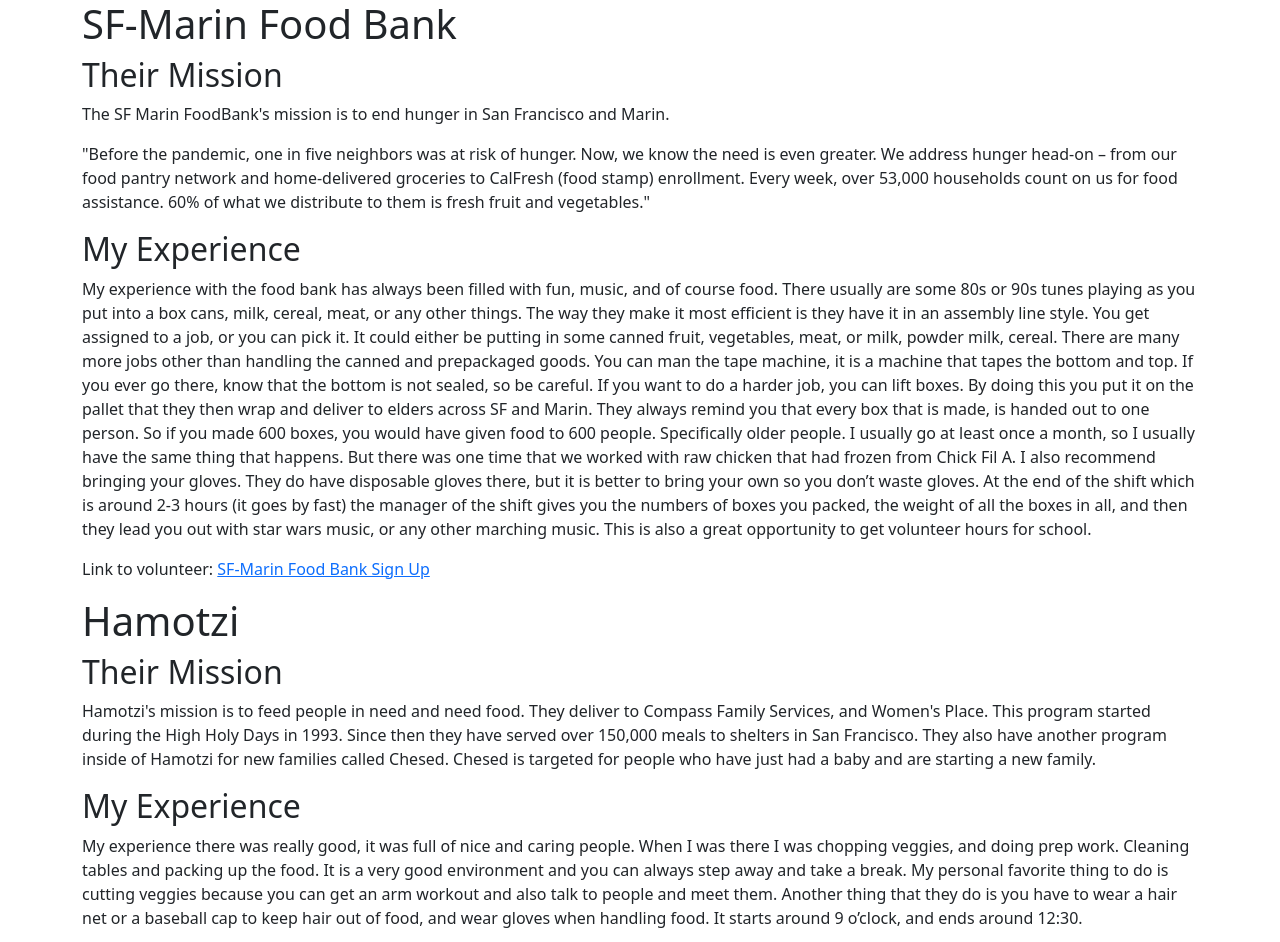
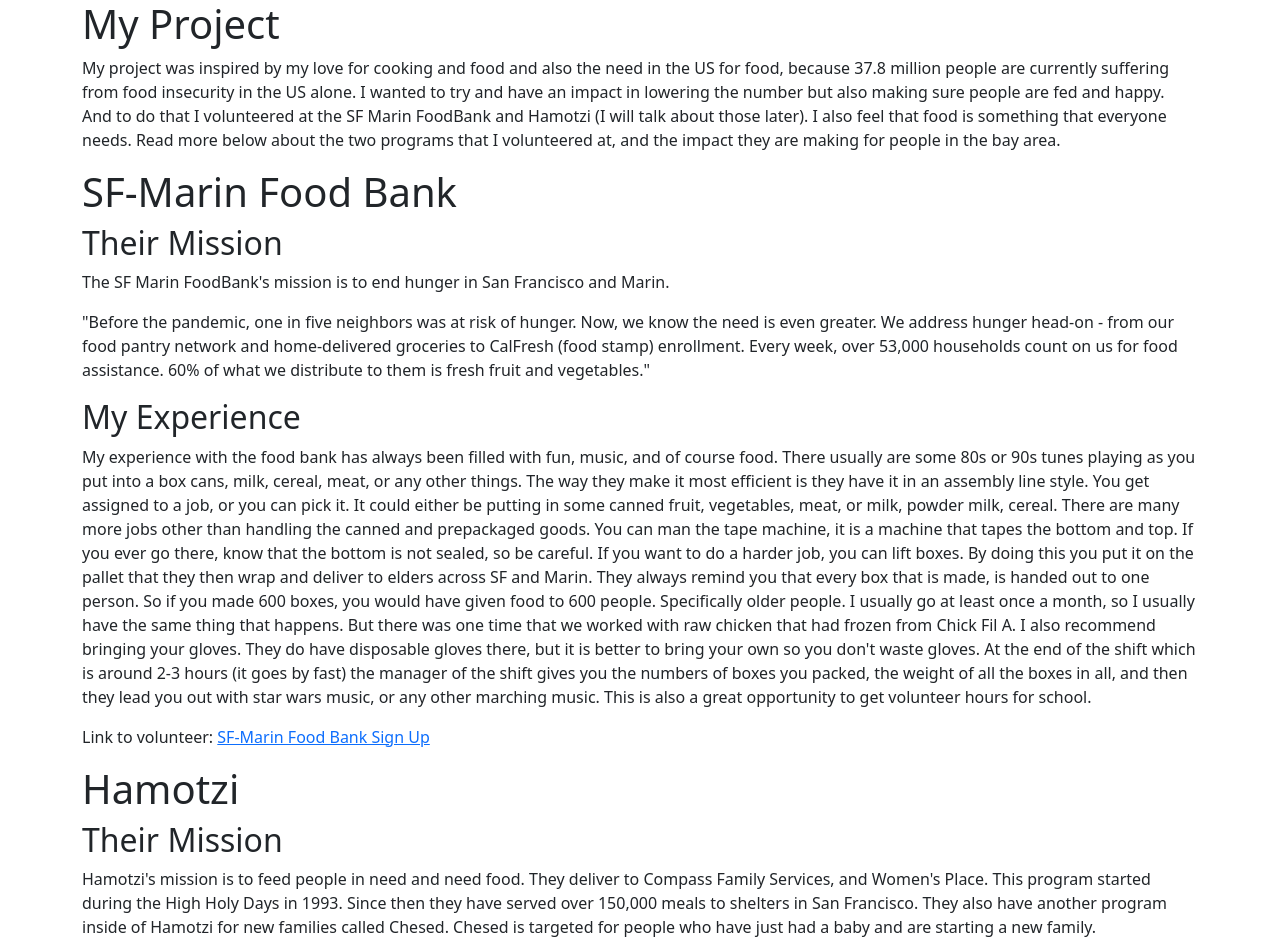
Before and after one commit to applepenstudios/applepenstudios.github.io, a plain HTML site: page index.html in a window 1280 px wide. Shown: the top 942 px of the page. Drawn offline with nearby package versions, Linux system fonts and the light colour scheme.

Commit message:
hey daddy I added to my project summary, please look at it before august 12

```diff
--- a/index.html
+++ b/index.html
@@ -9,6 +9,12 @@
   </head>
   <body>
     <div class="container">
+     <h1>My Project</h1>
+     <p>
+      My project was inspired by my love for cooking and food and also the need in the US for food, because 37.8 million people are currently suffering from food insecurity in the US alone.
+      I wanted to try and have an impact in lowering the number but also making sure people are fed and happy. And to do that I volunteered at the SF Marin FoodBank and Hamotzi (I will talk about those later).
+      I also feel that food is something that everyone needs. Read more below about the two programs that I volunteered at, and the impact they are making for people in the bay area.
+     </p>
       <h1>SF-Marin Food Bank</h1>
 
       <h2>Their Mission</h2>
@@ -17,7 +23,7 @@
         The SF Marin FoodBank's mission is to end hunger in San Francisco and Marin.
         <blockquote>
         "Before the pandemic, one in five neighbors was at risk of hunger. Now, we know
-        the need is even greater. We address hunger head-on – from our food pantry network
+        the need is even greater. We address hunger head-on - from our food pantry network
         and home-delivered groceries to CalFresh (food stamp) enrollment. Every week, over
         53,000 households count on us for food assistance. 60% of what we distribute to them
         is fresh fruit and vegetables."
@@ -41,7 +47,7 @@
         Specifically older people. I usually go at least once a month, so I usually have the
         same thing that happens. But there was one time that we worked with raw chicken that
         had frozen from Chick Fil A. I also recommend bringing your gloves. They do have
-        disposable gloves there, but it is better to bring your own so you don’t waste gloves.
+        disposable gloves there, but it is better to bring your own so you don't waste gloves.
         At the end of the shift which is around 2-3 hours (it goes by fast) the manager of the
         shift gives you the numbers of boxes you packed, the weight of all the boxes in all,
         and then they lead you out with star wars music, or any other marching music. This is
@@ -73,7 +79,7 @@
         break. My personal favorite thing to do is cutting veggies because you can get an
         arm workout and also talk to people and meet them. Another thing that they do is you
         have to wear a hair net or a baseball cap to keep hair out of food, and wear gloves
-        when handling food. It starts around 9 o’clock, and ends around 12:30.
+        when handling food. It starts around 9 o'clock, and ends around 12:30.
       </p>
 
       <p>
```
